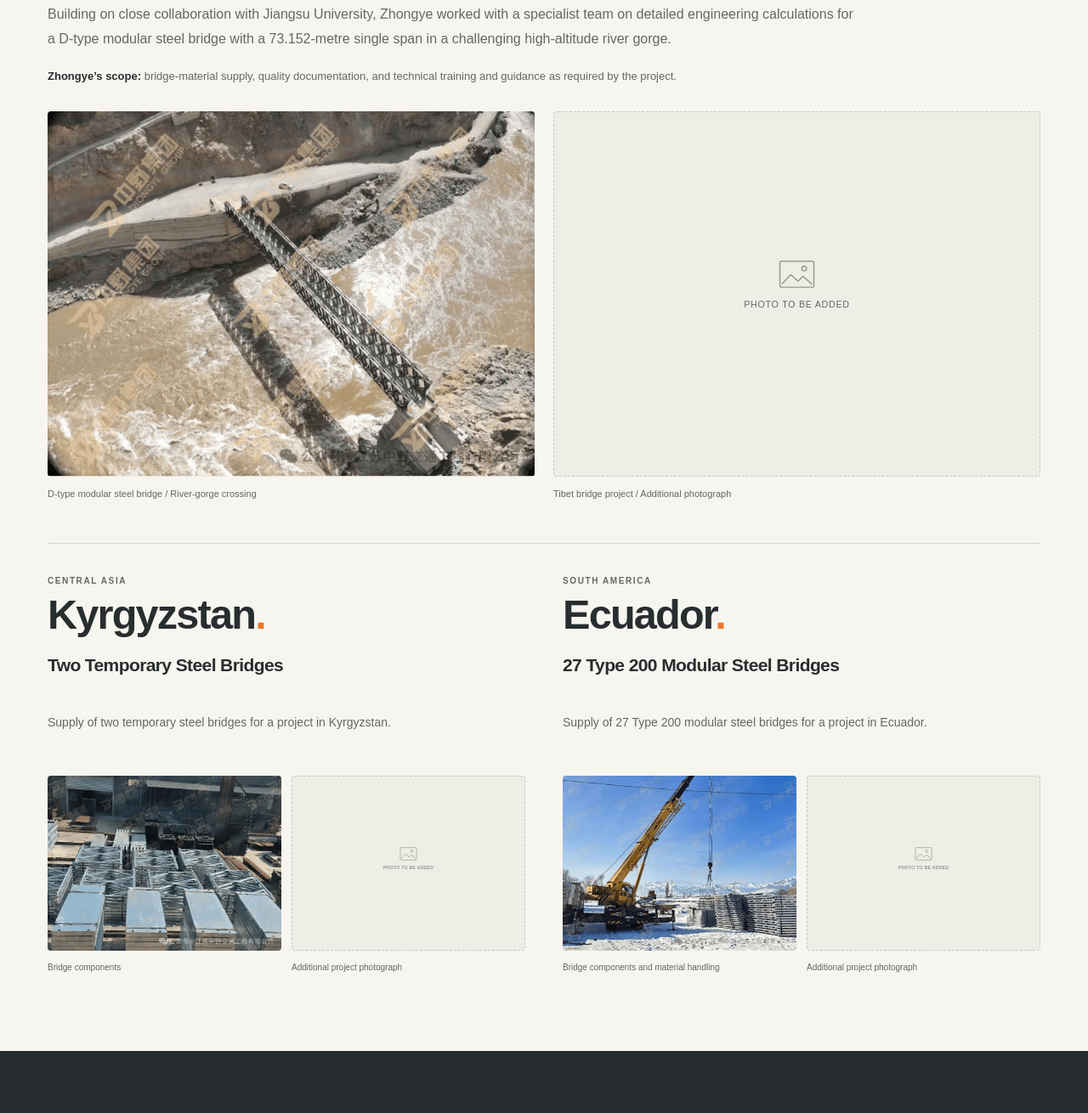
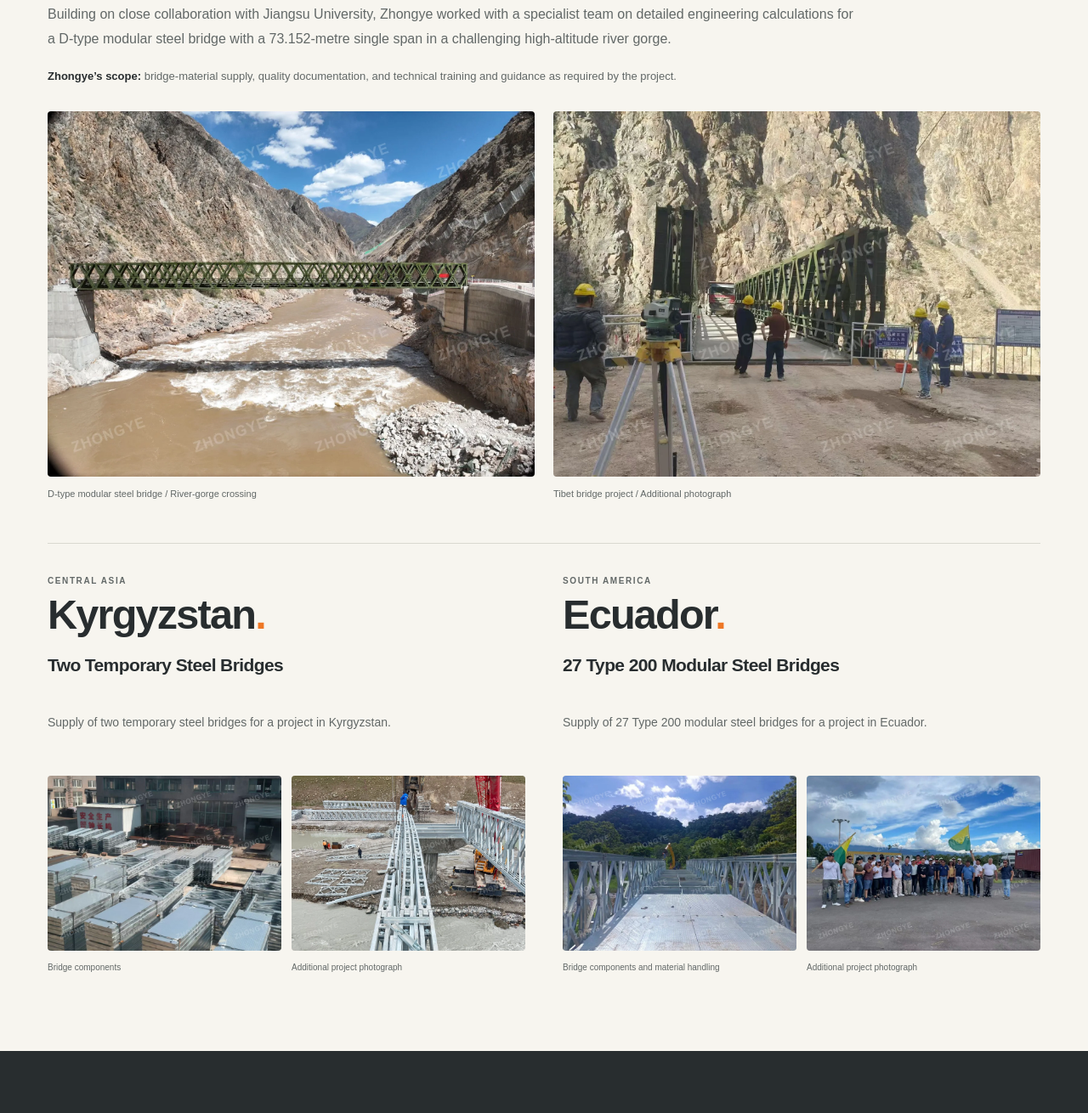
Before and after one commit to learningsteps14th/zhongye-bridge, a plain HTML site: page index.html in a window 1280 px wide. Shown: the part 2530-3840 px from the top of the page at 85% size. Drawn offline with Linux system fonts and the light colour scheme.

Commit message:
Complete version 2 project photos with cropped watermarked WebP assets

```diff
--- a/index.html
+++ b/index.html
@@ -45,9 +45,9 @@
         <p class="project-description">Supporting emergency transport recovery after flooding, Zhongye completed production of 45 Type 321 modular steel bridges, each 30 metres long, within one month. The project demonstrates our ability to coordinate substantial manufacturing volumes and prepare bridge components for supply under a demanding schedule.</p>
         <div class="photo-pair">
           <!-- PHOTO 02: Indonesia factory preparation and component packing. Awaiting photo. -->
-          <figure class="photo-slot" data-image-slot="indonesia-preparation"><img draggable="false" class="placeholder" src="photo-placeholder.svg" width="800" height="600" alt="Photo to be added: Indonesia factory preparation and component packing" loading="lazy"><figcaption>Factory preparation and component packing</figcaption></figure>
+          <figure class="photo-slot" data-image-slot="indonesia-preparation"><img draggable="false" src="indonesia-components-watermarked.webp" width="1440" height="1080" alt="Photo to be added: Indonesia factory preparation and component packing" loading="lazy"><figcaption>Factory preparation and component packing</figcaption></figure>
           <!-- PHOTO 03: Indonesia container loading and dispatch. -->
-          <figure class="photo-slot" data-image-slot="indonesia-dispatch"><img draggable="false" src="indonesia-production.png" width="810" height="606" alt="Container loading at the factory for the Indonesia bridge supply project" loading="lazy"><figcaption>Container loading and dispatch</figcaption></figure>
+          <figure class="photo-slot" data-image-slot="indonesia-dispatch"><img draggable="false" src="indonesia-dispatch-watermarked.webp" width="1600" height="1200" alt="Container loading at the factory for the Indonesia bridge supply project" loading="lazy"><figcaption>Container loading and dispatch</figcaption></figure>
         </div>
       </article>
 
@@ -59,24 +59,24 @@
         <p class="scope"><strong>Zhongye’s scope:</strong> bridge-material supply, quality documentation, and technical training and guidance as required by the project.</p>
         <div class="photo-pair">
           <!-- PHOTO 04: Tibet bridge overview. -->
-          <figure class="photo-slot" data-image-slot="tibet-overview"><img draggable="false" src="tibet-bridge-1.png" width="728" height="546" alt="Modular steel bridge crossing a river gorge in Tibet" loading="lazy"><figcaption>D-type modular steel bridge / River-gorge crossing</figcaption></figure>
+          <figure class="photo-slot" data-image-slot="tibet-overview"><img draggable="false" src="tibet-overview-watermarked.webp" width="1600" height="1200" alt="Modular steel bridge crossing a river gorge in Tibet" loading="lazy"><figcaption>D-type modular steel bridge / River-gorge crossing</figcaption></figure>
           <!-- PHOTO 05: Additional Tibet project photo. Awaiting confirmed photo. -->
-          <figure class="photo-slot" data-image-slot="tibet-detail"><img draggable="false" class="placeholder" src="photo-placeholder.svg" width="800" height="600" alt="Photo to be added: additional Tibet bridge project photograph" loading="lazy"><figcaption>Tibet bridge project / Additional photograph</figcaption></figure>
+          <figure class="photo-slot" data-image-slot="tibet-detail"><img draggable="false" src="tibet-detail-watermarked.webp" width="1600" height="1200" alt="Photo to be added: additional Tibet bridge project photograph" loading="lazy"><figcaption>Tibet bridge project / Additional photograph</figcaption></figure>
         </div>
       </article>
 
       <div class="supporting-grid">
         <article class="project supporting" aria-labelledby="kyrgyzstan-location"><p class="region">CENTRAL ASIA</p><h3 class="location" id="kyrgyzstan-location">Kyrgyzstan<span class="orange-dot">.</span></h3><h4>Two Temporary Steel Bridges</h4><p>Supply of two temporary steel bridges for a project in Kyrgyzstan.</p><div class="photo-pair">
           <!-- PHOTO 06: Existing Kyrgyzstan project photograph. -->
-          <figure class="photo-slot" data-image-slot="kyrgyzstan-components"><img draggable="false" src="kyrgyzstan-bridge.png" width="864" height="647" alt="Steel bridge components for the Kyrgyzstan supply project" loading="lazy"><figcaption>Bridge components</figcaption></figure>
+          <figure class="photo-slot" data-image-slot="kyrgyzstan-components"><img draggable="false" src="kyrgyzstan-stock-watermarked.webp" width="1600" height="1200" alt="Steel bridge components for the Kyrgyzstan supply project" loading="lazy"><figcaption>Bridge components</figcaption></figure>
           <!-- PHOTO 07: Additional Kyrgyzstan photo. Awaiting photo. -->
-          <figure class="photo-slot" data-image-slot="kyrgyzstan-second"><img draggable="false" class="placeholder" src="photo-placeholder.svg" width="800" height="600" alt="Photo to be added: second Kyrgyzstan project photograph" loading="lazy"><figcaption>Additional project photograph</figcaption></figure>
+          <figure class="photo-slot" data-image-slot="kyrgyzstan-second"><img draggable="false" src="kyrgyzstan-launch-watermarked.webp" width="1600" height="1200" alt="Photo to be added: second Kyrgyzstan project photograph" loading="lazy"><figcaption>Additional project photograph</figcaption></figure>
         </div></article>
         <article class="project supporting" aria-labelledby="ecuador-location"><p class="region">SOUTH AMERICA</p><h3 class="location" id="ecuador-location">Ecuador<span class="orange-dot">.</span></h3><h4>27 Type 200 Modular Steel Bridges</h4><p>Supply of 27 Type 200 modular steel bridges for a project in Ecuador.</p><div class="photo-pair">
           <!-- PHOTO 08: Photograph retained from the original Ecuador project card. -->
-          <figure class="photo-slot" data-image-slot="ecuador-components"><img draggable="false" src="ecuador-bridge.png" width="864" height="648" alt="Bridge components and material handling shown in the original Ecuador project record" loading="lazy"><figcaption>Bridge components and material handling</figcaption></figure>
+          <figure class="photo-slot" data-image-slot="ecuador-components"><img draggable="false" src="ecuador-bridge-watermarked.webp" width="1600" height="1200" alt="Bridge components and material handling shown in the original Ecuador project record" loading="lazy"><figcaption>Bridge components and material handling</figcaption></figure>
           <!-- PHOTO 09: Additional Ecuador photo. Awaiting photo. -->
-          <figure class="photo-slot" data-image-slot="ecuador-second"><img draggable="false" class="placeholder" src="photo-placeholder.svg" width="800" height="600" alt="Photo to be added: second Ecuador project photograph" loading="lazy"><figcaption>Additional project photograph</figcaption></figure>
+          <figure class="photo-slot" data-image-slot="ecuador-second"><img draggable="false" src="ecuador-team-watermarked.webp" width="1600" height="1200" alt="Photo to be added: second Ecuador project photograph" loading="lazy"><figcaption>Additional project photograph</figcaption></figure>
         </div></article>
       </div>
     </section>
@@ -86,9 +86,9 @@
       <div class="capabilities"><article><span class="cap-number" aria-hidden="true">01</span><h3>Robotic Welding</h3><p>Four automatic welding robots support repeatable fabrication of modular bridge components.</p></article><article><span class="cap-number" aria-hidden="true">02</span><h3>Coordinated Production</h3><p>Cutting, punching, drilling, welding and material-handling resources support coordinated component manufacturing and preparation for shipment.</p></article><article><span class="cap-number" aria-hidden="true">03</span><h3>Quality Inspection</h3><p>Weld inspection, coating-thickness measurement and dimensional checks support production quality control.</p></article></div>
       <div class="photo-pair manufacturing-photos">
         <!-- PHOTO 10: Robotic welding. Awaiting an actual welding/automated production photo. -->
-        <figure class="photo-slot" data-image-slot="manufacturing-robotic"><img draggable="false" class="placeholder" src="photo-placeholder.svg" width="800" height="600" alt="Photo to be added: robotic welding and automated production" loading="lazy"><figcaption>Robotic welding and automated production</figcaption></figure>
+        <figure class="photo-slot" data-image-slot="manufacturing-robotic"><img draggable="false" src="factory-robot-watermarked.webp" width="1600" height="1200" alt="Photo to be added: robotic welding and automated production" loading="lazy"><figcaption>Robotic welding and automated production</figcaption></figure>
         <!-- PHOTO 11: Workshop operations. -->
-        <figure class="photo-slot" data-image-slot="manufacturing-workshop"><img draggable="false" src="workshop-production.png" width="479" height="318" alt="Workshop employees preparing steel bridge components" loading="lazy"><figcaption>Workshop operations and bridge-component manufacturing</figcaption></figure>
+        <figure class="photo-slot" data-image-slot="manufacturing-workshop"><img draggable="false" src="workshop-watermarked.webp" width="424" height="318" alt="Workshop employees preparing steel bridge components" loading="lazy"><figcaption>Workshop operations and bridge-component manufacturing</figcaption></figure>
       </div>
     </div></section>
 
```
Also changed, not shown: ecuador-bridge-watermarked.webp (added), ecuador-team-watermarked.webp (added), factory-exterior-watermarked.webp, factory-robot-watermarked.webp (added), indonesia-components-watermarked.webp (added), indonesia-dispatch-watermarked.webp (added), kyrgyzstan-launch-watermarked.webp (added), kyrgyzstan-stock-watermarked.webp (added), tibet-detail-watermarked.webp (added), tibet-overview-watermarked.webp (added), workshop-watermarked.webp (added).
